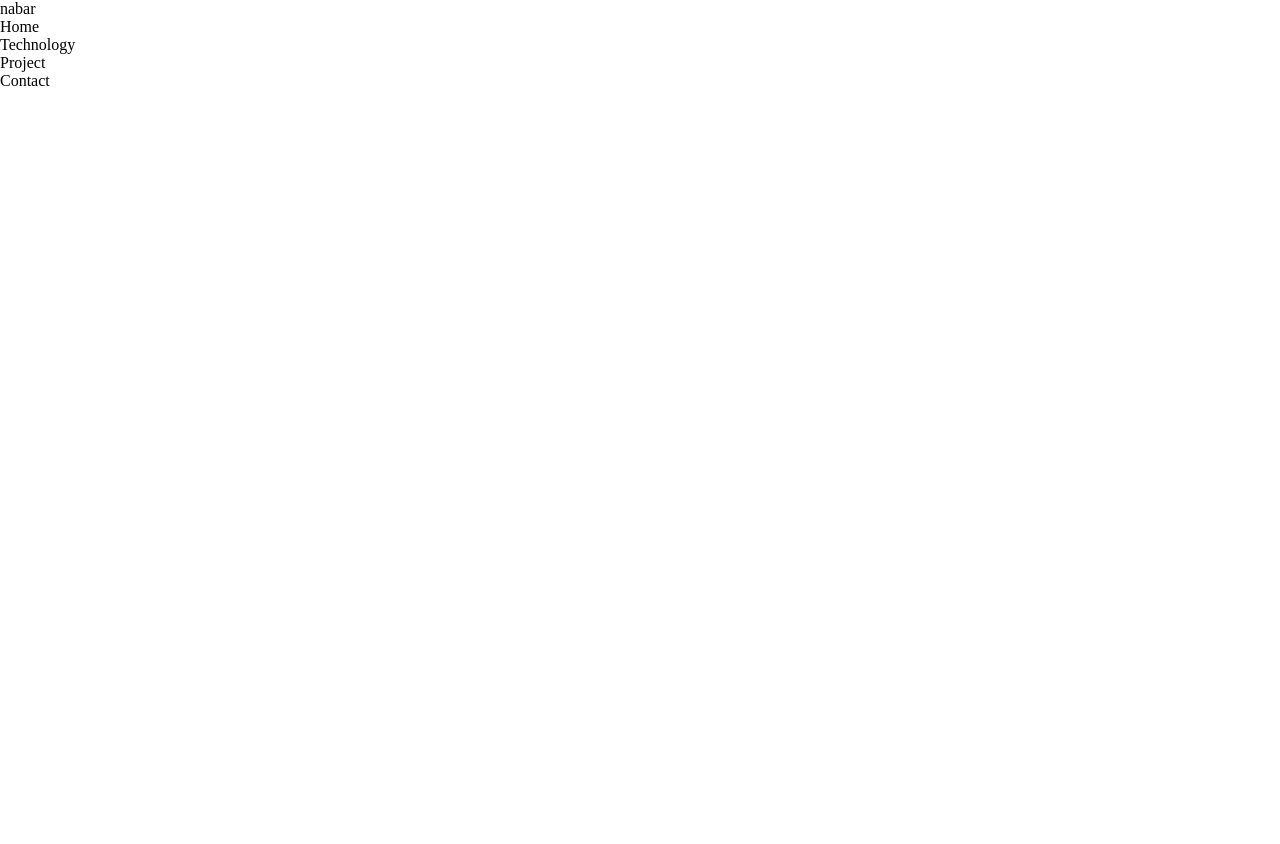
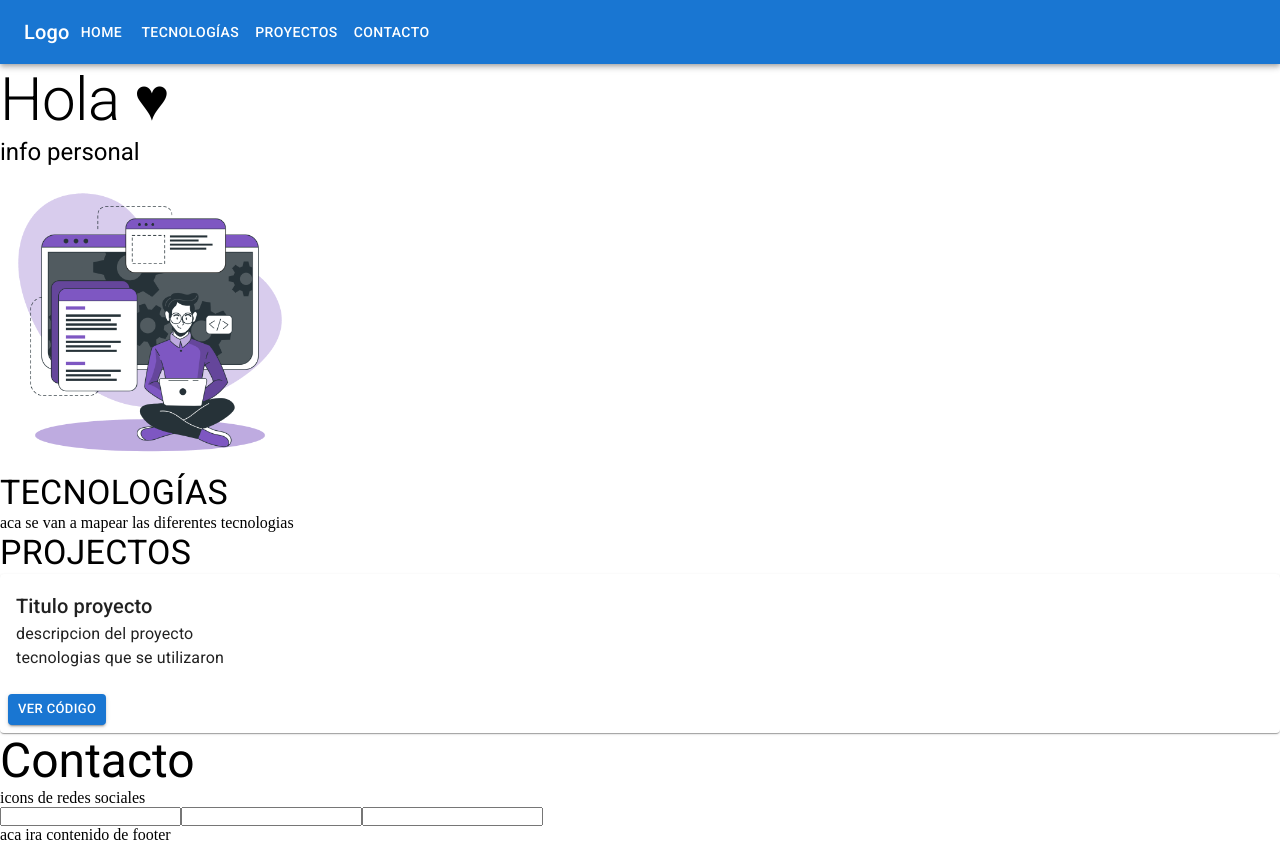
Before and after one commit to BarrientosGa/portfolio, a React (Create React App) app: page / in a window 1280 px wide. Before the commit the page ends 800 px from the top, so only its background shows below. Built offline with nearby package versions, Linux system fonts and the light colour scheme.

Commit message:
se creo base del portfolio

```diff
--- a/package.json
+++ b/package.json
@@ -5,6 +5,7 @@
   "dependencies": {
     "@emotion/react": "^11.9.0",
     "@emotion/styled": "^11.8.1",
+    "@mui/icons-material": "^5.8.2",
     "@mui/material": "^5.8.2",
     "@mui/styled-engine-sc": "^5.8.0",
     "@testing-library/jest-dom": "^5.16.4",
--- a/src/components/Contact/Contact.js
+++ b/src/components/Contact/Contact.js
@@ -1,9 +1,23 @@
 import React from 'react'
 import './contactStyles.css'
+import Typography from '@mui/material/Typography'
 
 const Contact = () => {
   return (
-    <div>Contact</div>
+    <>
+      {/* formik */}
+      <Typography variant="h3">
+        Contacto
+      </Typography>
+      <p>icons de redes sociales</p>
+      {/* al tocar uno se abre abajo con la info */}
+      <form>
+        <input type="text" />
+        <input type="text" />
+        <input type="text" />
+      </form>
+      <footer>aca ira contenido de footer</footer>
+    </>
   )
 }
 
--- a/src/components/Home/Home.js
+++ b/src/components/Home/Home.js
@@ -1,9 +1,23 @@
 import React from 'react'
 import './homeStyles.css'
+import { Typography, Box } from '@mui/material'
 
 const Home = () => {
   return (
-    <div>Home</div>
+    <>
+      <Box>
+        <Typography variant="h2" color="initial">
+          Hola ♥ {/* poner un icon */}
+        </Typography>
+        <Typography variant="h5" component='p' color="initial">
+          info personal
+        </Typography>
+      </Box>
+
+      <picture>
+        <img src="./developer.png" alt="imagen developer home" width={300} height={300} />
+      </picture>
+    </>
   )
 }
 
--- a/src/components/NavBar/NavBar.js
+++ b/src/components/NavBar/NavBar.js
@@ -1,11 +1,23 @@
 import React from 'react'
 import './navBarStyles.css'
+import {Box, AppBar, Toolbar, IconButton, Typography, Button} from '@mui/material';
+import MenuIcon from '@mui/icons-material/Menu';
 
 const NavBar = () => {
   return (
-    <>
-     nabar
-    </>
+    <Box>
+    <AppBar position="static">
+      <Toolbar>
+        <Typography variant="h6" component="div">
+          Logo
+        </Typography>
+        <Button id='inicio' color="inherit">Home</Button>
+        <Button id='tecnologías' color="inherit">Tecnologías</Button>
+        <Button id='proyectos' color="inherit">Proyectos</Button>
+        <Button id='contacto' color="inherit">Contacto</Button>
+      </Toolbar>
+    </AppBar>
+  </Box>
   )
 }
 
--- a/src/components/Project/Project.js
+++ b/src/components/Project/Project.js
@@ -1,9 +1,32 @@
 import React from 'react'
 import './projectStyles.css'
+import {Typography, Card, CardContent,CardActions, Button} from '@mui/material'
 
 const Project = () => {
   return (
-    <div>Project</div>
+    <>
+        <Typography variant="h4" color="initial">
+          PROJECTOS
+        </Typography>
+
+        <Card sx={{ minWidth: 275 }}>
+      <CardContent>
+        {/* foto del proyecto */}
+        <Typography variant='h6'>
+          Titulo proyecto
+        </Typography>
+        <Typography component="p">
+         descripcion del proyecto
+        </Typography>
+        <Typography component="p">
+          tecnologias que se utilizaron
+        </Typography>
+      </CardContent>
+      <CardActions>
+        <Button size="small" variant='contained'>Ver código</Button>
+      </CardActions>
+    </Card>
+    </>
   )
 }
 
--- a/src/components/Technology/Technology.js
+++ b/src/components/Technology/Technology.js
@@ -1,9 +1,16 @@
 import React from 'react'
 import './technologyStyles.css'
+import {Typography} from '@mui/material'
 
 const Technology = () => {
   return (
-    <div>Technology</div>
+    <>
+        <Typography variant="h4" color="initial">
+          TECNOLOGÍAS
+        </Typography>
+        <p>aca se van a mapear las diferentes tecnologias</p>
+        {/* map icons diferentes tecnologias firebase */}
+    </>
   )
 }
 
```
Also changed, not shown: public/developer.png (added), 1 other file (tests, documents, lock files or other folders).
